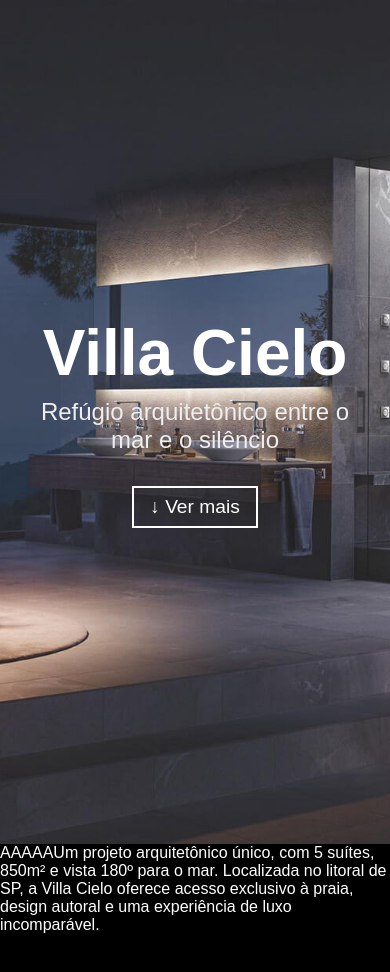
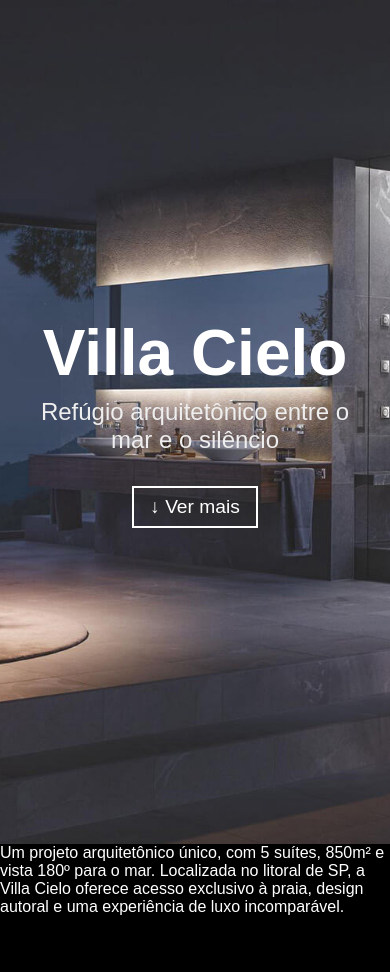
Before and after one commit to rodrigobondioli/meu-site-foda, a Nuxt app: page / in a window 390 px wide. Shown: the top 972 px of the page. Built offline with nearby package versions, Linux system fonts and the light colour scheme.

Commit message:
final real oficial da seção sobre com scroll bonitão

```diff
--- a/components/sobre.vue
+++ b/components/sobre.vue
@@ -1,12 +1,12 @@
 <template>
   <section
     id="sobre"
-    class="min-h-screen px-6 pt-32 pb-32 flex items-center justify-center bg-white"
+    class="min-h-screen flex items-center justify-center px-6 pt-40 pb-40 bg-white"
   >
     <p
-      class="scroll-fade max-w-5xl text-[#151515] text-[clamp(2.5rem,5vw,4.5rem)] leading-tight text-center font-light"
+      class="scroll-fade max-w-5xl text-[clamp(2.5rem,6vw,4.5rem)] text-[#151515] leading-tight text-center font-light"
     >
-      AAAAAUm projeto arquitetônico único, com 5 suítes, 850m² e vista 180º para o mar.
+      Um projeto arquitetônico único, com 5 suítes, 850m² e vista 180º para o mar.
       Localizada no litoral de SP, a Villa Cielo oferece acesso exclusivo à praia,
       design autoral e uma experiência de luxo incomparável.
     </p>
@@ -23,7 +23,7 @@ onMounted(() => {
         entry.target.classList.add("active")
       }
     },
-    { threshold: 0.2 }
+    { threshold: 0.1 }
   )
   document.querySelectorAll(".scroll-fade").forEach(el => observer.observe(el))
 })
@@ -32,7 +32,7 @@ onMounted(() => {
 <style scoped>
 .scroll-fade {
   opacity: 0;
-  transform: translateY(50px);
+  transform: translateY(60px);
   transition: all 0.8s ease-out;
 }
 .scroll-fade.active {
```
